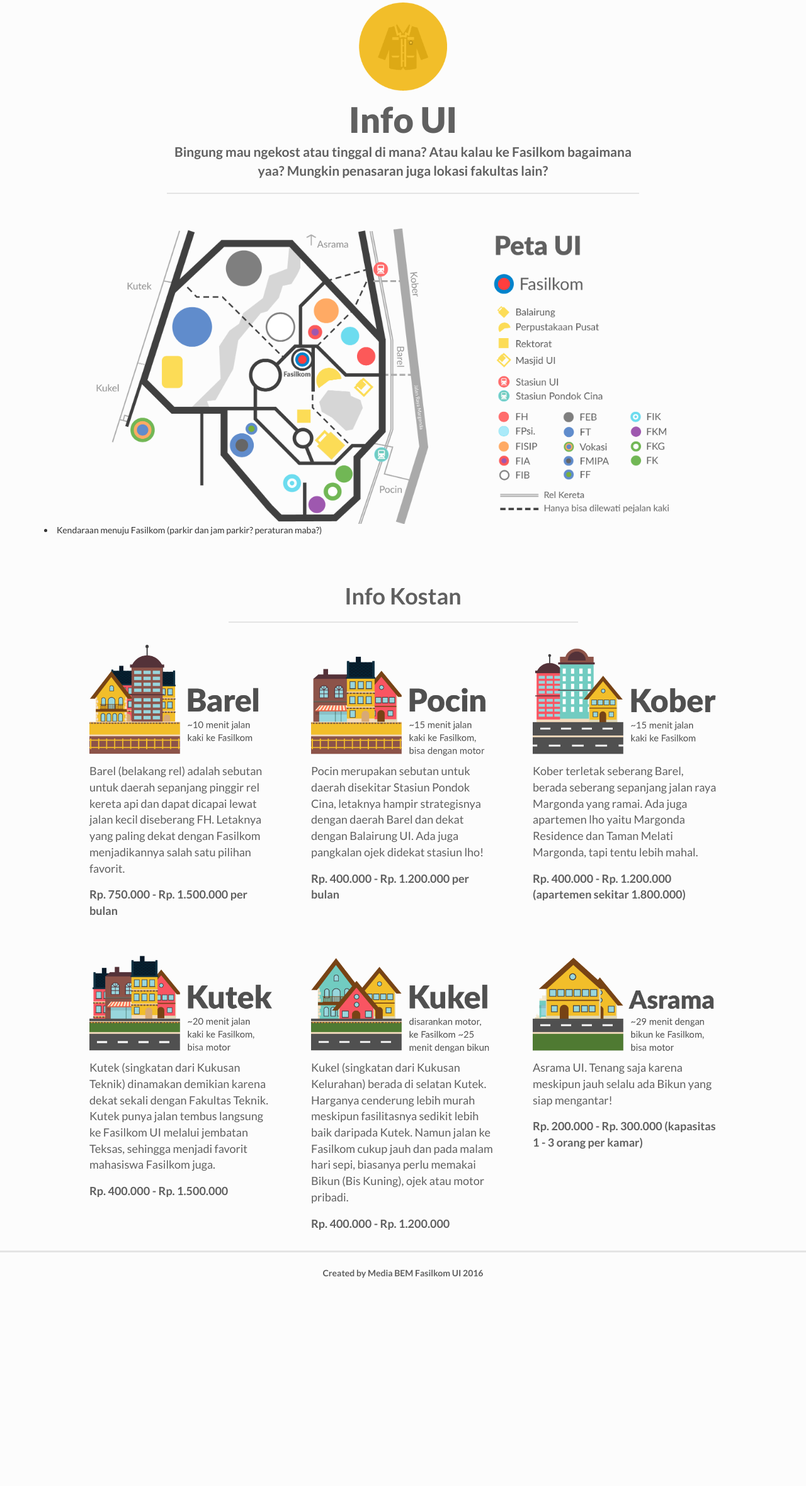
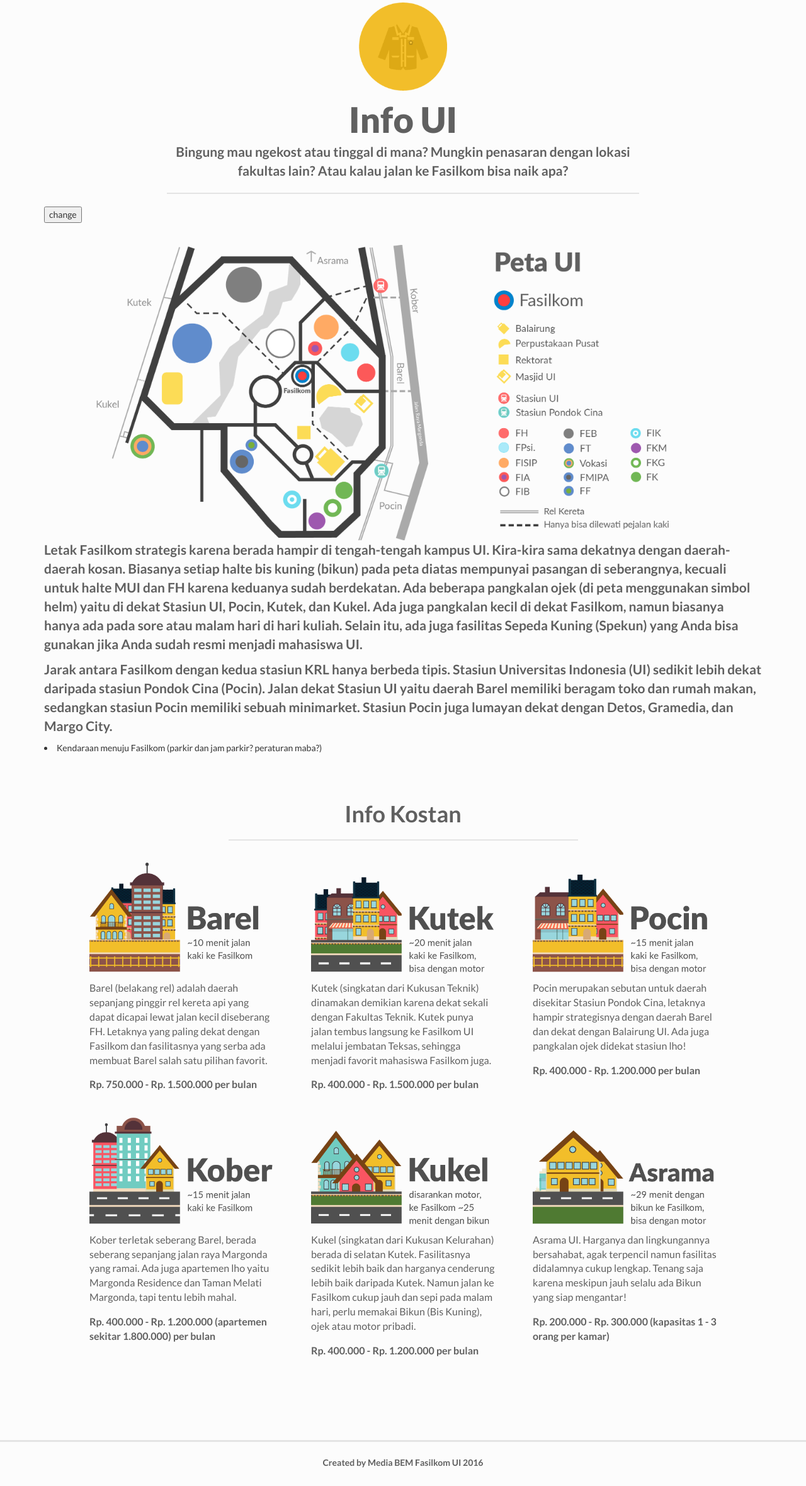
Before and after one commit to grgp/imaba-2016, a PHP site: page /info.html in a window 1280 px wide. Shown: the part 121-2481 px from the top of the page at 63% size. Before the commit the page ends 2151 px from the top, so only its background shows below. Run offline with PHP 8.4, Linux system fonts and the light colour scheme; some libraries are stand-ins or nearby versions.

Commit message:
lots of rough drafts and outlines

```diff
--- a/css/imaba.css
+++ b/css/imaba.css
@@ -26,7 +26,7 @@ hr {
 .foot {
   border-top: 3px solid #e4e4e4;
   width: 100%;
-  margin-top: 30px; }
+  margin-top: 130px; }
   .foot h5 {
     font-size: 14px;
     font-weight: 600;
@@ -228,7 +228,7 @@ hr {
   margin: auto; }
 .infokosan p {
   padding-top: 12px;
-  font-size: 18px;
+  font-size: 16px;
   font-weight: 400; }
 .infokosan .infokosan-price {
   padding-top: 6px;
--- a/info.html
+++ b/info.html
@@ -47,11 +47,12 @@
 						<div class="col-md-8 col-md-offset-2 hblock text-center">
 							<img src="img/headicons-05.png" alt="">
 							<h2>Info UI</h2>
-							<p class="text-center">Bingung mau ngekost atau tinggal di mana? Atau kalau ke Fasilkom bagaimana yaa? Mungkin penasaran juga lokasi fakultas lain?</p>
+							<p class="text-center">Bingung mau ngekost atau tinggal di mana? Mungkin penasaran dengan lokasi fakultas lain? Atau kalau jalan ke Fasilkom bisa naik apa?</p>
 							<hr>
 						</div>
 					</div>
 					<!-- map -->
+					<button id="btn-change">change</button>
 					<div class="row row-90">
 						<div class="col-md-7">
 							<img id="map-ui" src="img/map/left.png" alt="">
@@ -61,6 +62,9 @@
 						</div>
 					</div>
 					<!-- end map -->
+					<p>Letak Fasilkom strategis karena berada hampir di tengah-tengah kampus UI. Kira-kira sama dekatnya dengan daerah-daerah kosan. Biasanya setiap halte bis kuning (bikun) pada peta diatas mempunyai pasangan di seberangnya, kecuali untuk halte MUI dan FH karena keduanya sudah berdekatan. Ada beberapa pangkalan ojek (di peta menggunakan simbol helm) yaitu di dekat Stasiun UI, Pocin, Kutek, dan Kukel. Ada juga pangkalan kecil di dekat Fasilkom, namun biasanya hanya ada pada sore atau malam hari di hari kuliah. Selain itu, ada juga fasilitas Sepeda Kuning (Spekun) yang Anda bisa gunakan jika Anda sudah resmi menjadi mahasiswa UI.</p>
+
+					<p>Jarak antara Fasilkom dengan kedua stasiun KRL hanya berbeda tipis. Stasiun Universitas Indonesia (UI) sedikit lebih dekat daripada stasiun Pondok Cina (Pocin). Jalan dekat Stasiun UI yaitu daerah Barel memiliki beragam toko dan rumah makan, sedangkan stasiun Pocin memiliki sebuah minimarket. Stasiun Pocin juga lumayan dekat dengan Detos, Gramedia, dan Margo City.</p>
 
 					<li>Kendaraan menuju Fasilkom (parkir dan jam parkir? peraturan maba?)</li>
 
@@ -74,34 +78,34 @@
 					<div class="row row-90 infokosan">
 						<div class="col-sm-4">
 							<img src="img/kosan/barel.png" alt="">
-							<p>Barel (belakang rel) adalah sebutan untuk daerah sepanjang pinggir rel kereta api dan dapat dicapai lewat jalan kecil diseberang FH. Letaknya yang paling dekat dengan Fasilkom menjadikannya salah satu pilihan favorit.</p>
+							<p>Barel (belakang rel) adalah daerah sepanjang pinggir rel kereta api yang dapat dicapai lewat jalan kecil diseberang FH. Letaknya yang paling dekat dengan Fasilkom dan fasilitasnya yang serba ada membuat Barel salah satu pilihan favorit.</p>
 							<p class="infokosan-price">Rp. 750.000 - Rp. 1.500.000 per bulan</p>
+						</div>
+						<div class="col-sm-4">
+							<img src="img/kosan/kutek.png" alt="">
+							<p>Kutek (singkatan dari Kukusan Teknik) dinamakan demikian karena dekat sekali dengan Fakultas Teknik. Kutek punya jalan tembus langsung ke Fasilkom UI melalui jembatan Teksas, sehingga menjadi favorit mahasiswa Fasilkom juga.</p>
+							<p class="infokosan-price">Rp. 400.000 - Rp. 1.500.000 per bulan</p>
 						</div>
 						<div class="col-sm-4">
 							<img src="img/kosan/pocin.png" alt="">
 							<p>Pocin merupakan sebutan untuk daerah disekitar Stasiun Pondok Cina, letaknya hampir strategisnya dengan daerah Barel dan dekat dengan Balairung UI. Ada juga pangkalan ojek didekat stasiun lho!</p>
 							<p class="infokosan-price">Rp. 400.000 - Rp. 1.200.000 per bulan</p>
 						</div>
+					</div>
+					<div class="row row-90 infokosan">
 						<div class="col-sm-4">
 							<img src="img/kosan/kober.png" alt="">
 							<p>Kober terletak seberang Barel, berada seberang sepanjang jalan raya Margonda yang ramai. Ada juga apartemen lho yaitu Margonda Residence dan Taman Melati Margonda, tapi tentu lebih mahal.</p>
-							<p class="infokosan-price">Rp. 400.000 - Rp. 1.200.000 (apartemen sekitar 1.800.000)</p>
-						</div>
-					</div>
-					<div class="row row-90 infokosan">
-						<div class="col-sm-4">
-							<img src="img/kosan/kutek.png" alt="">
-							<p>Kutek (singkatan dari Kukusan Teknik) dinamakan demikian karena dekat sekali dengan Fakultas Teknik. Kutek punya jalan tembus langsung ke Fasilkom UI melalui jembatan Teksas, sehingga menjadi favorit mahasiswa Fasilkom juga.</p>
-							<p class="infokosan-price">Rp. 400.000 - Rp. 1.500.000</p>
+							<p class="infokosan-price">Rp. 400.000 - Rp. 1.200.000 (apartemen sekitar 1.800.000) per bulan</p>
 						</div>
 						<div class="col-sm-4">
 							<img src="img/kosan/kukel.png" alt="">
-							<p>Kukel (singkatan dari Kukusan Kelurahan) berada di selatan Kutek. Harganya cenderung lebih murah meskipun fasilitasnya sedikit lebih baik daripada Kutek. Namun jalan ke Fasilkom cukup jauh dan pada malam hari sepi, biasanya perlu memakai Bikun (Bis Kuning), ojek atau motor pribadi.</p>
-							<p class="infokosan-price">Rp. 400.000 - Rp. 1.200.000</p>
+							<p>Kukel (singkatan dari Kukusan Kelurahan) berada di selatan Kutek. Fasilitasnya sedikit lebih baik dan harganya cenderung lebih baik daripada Kutek. Namun jalan ke Fasilkom cukup jauh dan sepi pada malam hari, perlu memakai Bikun (Bis Kuning), ojek atau motor pribadi.</p>
+							<p class="infokosan-price">Rp. 400.000 - Rp. 1.200.000 per bulan</p>
 						</div>
 						<div class="col-sm-4">
 							<img src="img/kosan/asrama.png" alt="">
-							<p>Asrama UI. Tenang saja karena meskipun jauh selalu ada Bikun yang siap mengantar!</p>
+							<p>Asrama UI. Harganya dan lingkungannya bersahabat, agak terpencil namun fasilitas didalamnya cukup lengkap. Tenang saja karena meskipun jauh selalu ada Bikun yang siap mengantar!</p>
 							<p class="infokosan-price">Rp. 200.000 - Rp. 300.000 (kapasitas 1 - 3 orang per kamar)</p>
 						</div>
 					</div>
--- a/js/scripts.js
+++ b/js/scripts.js
@@ -4,6 +4,16 @@ $(document).ready(function(){
   var scroll_start = 0;
   var startchange = $('#dummy-trigger');
   var offset = startchange.offset();
+
+  $("#btn-change").click(function() {
+    $("#map-ui").fadeOut(function(){
+      if ( $(this).attr('src') == 'img/map/left.png' ) {
+        $(this).attr('src', 'img/map/left-term.png').fadeIn();
+      } else {
+        $(this).attr('src', 'img/map/left.png').fadeIn();
+      }
+    });
+  });
 
   // if (startchange.length){
   //   $(document).scroll(function() {
--- a/sass/imaba/content.scss
+++ b/sass/imaba/content.scss
@@ -133,7 +133,7 @@
 	}
 	p {
 		padding-top: 12px;
-		font-size: 18px;
+		font-size: 16px;
 		font-weight: 400;
 	}
 	.infokosan-price {
--- a/sass/imaba/main.scss
+++ b/sass/imaba/main.scss
@@ -27,7 +27,7 @@ hr {
 .foot {
 	border-top: 3px solid $lightergray;
 	width: 100%;
-	margin-top: 30px;
+	margin-top: 130px;
 	h5 {
 		font-size: 14px;
 		font-weight: 600;
```
Also changed, not shown: akademis.html (+122 -1 lines), img/kosan/asrama.png, img/kosan/kutek.png, img/map/left-term.png, img/map/left.png, img/map/right.png, 1 other file.
